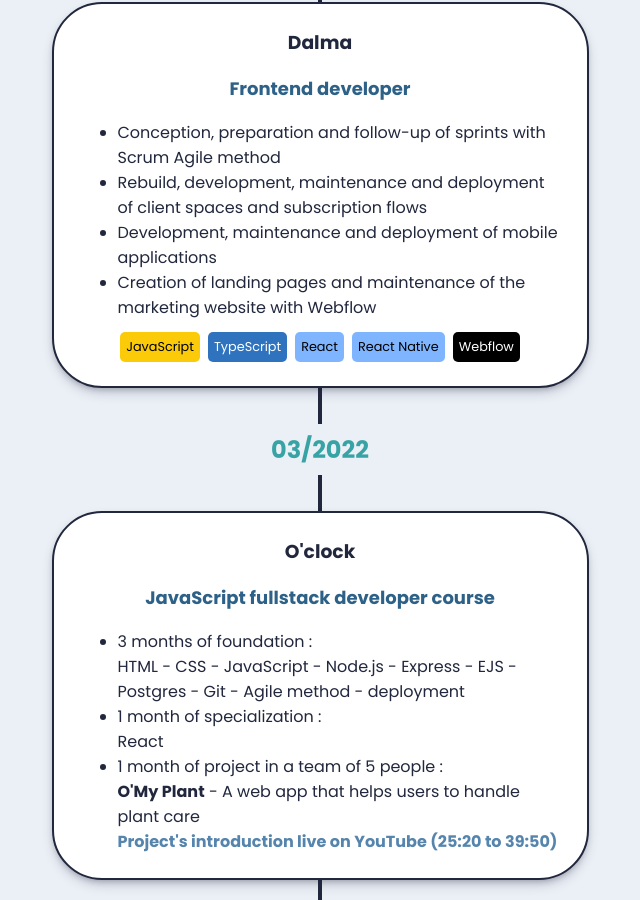
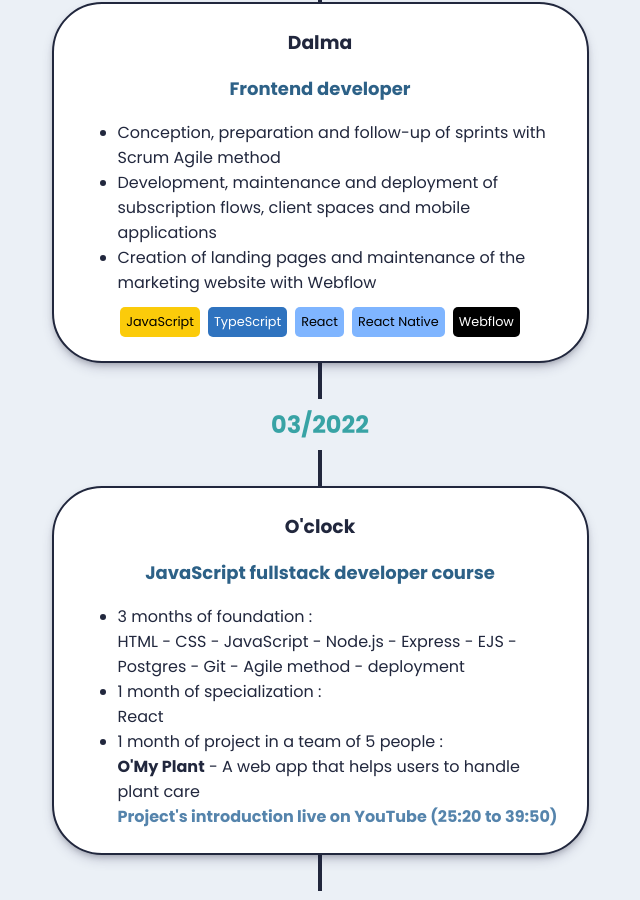
Before and after one commit to evelyne-phich/portfolio, a React (Create React App) app: page / in a window 1280 px wide. Shown: the part 1400-2300 px from the top of the page, without its empty margins (320-960 px from the left). Built offline with nearby package versions, Linux system fonts and the light colour scheme.

Commit message:
update Dalma card

```diff
--- a/src/components/MyCareer/index.tsx
+++ b/src/components/MyCareer/index.tsx
@@ -39,11 +39,8 @@ export const MyCareer = () => {
             method
           </li>
           <li>
-            Rebuild, development, maintenance and deployment of client spaces
-            and subscription flows
-          </li>
-          <li>
-            Development, maintenance and deployment of mobile applications
+            Development, maintenance and deployment of subscription flows,
+            client spaces and mobile applications
           </li>
           <li>
             Creation of landing pages and maintenance of the marketing website
```
